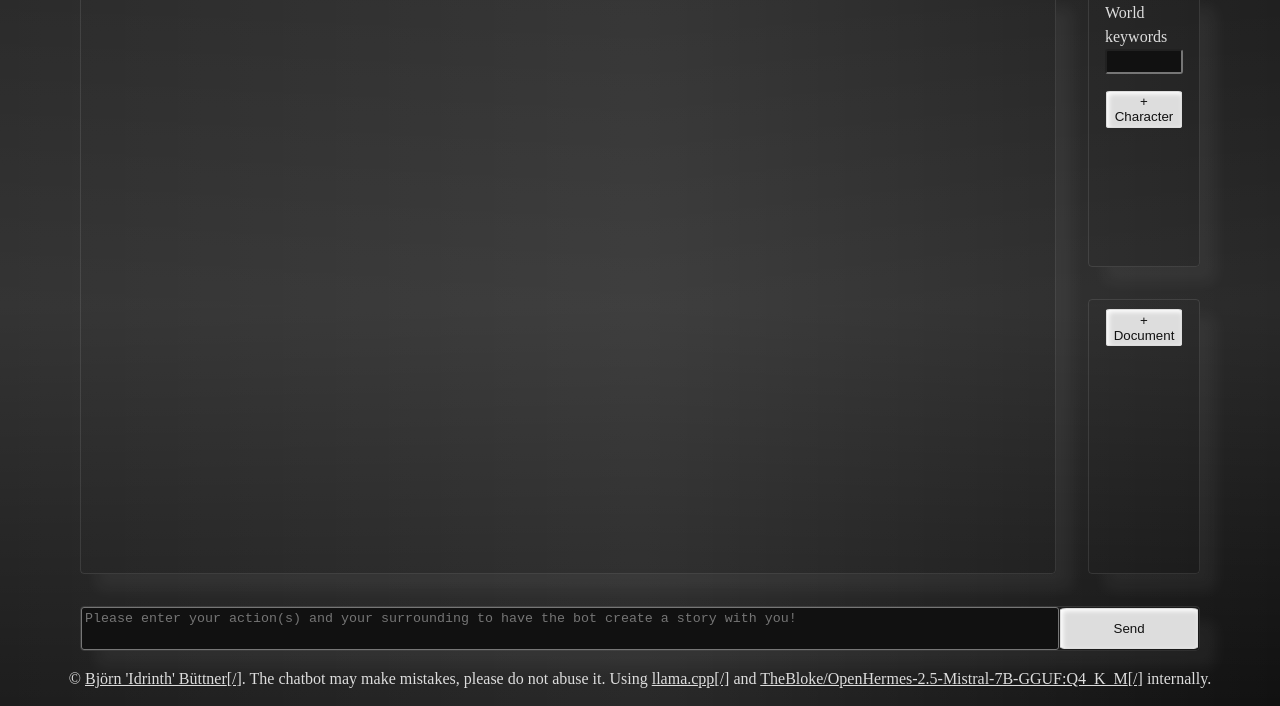
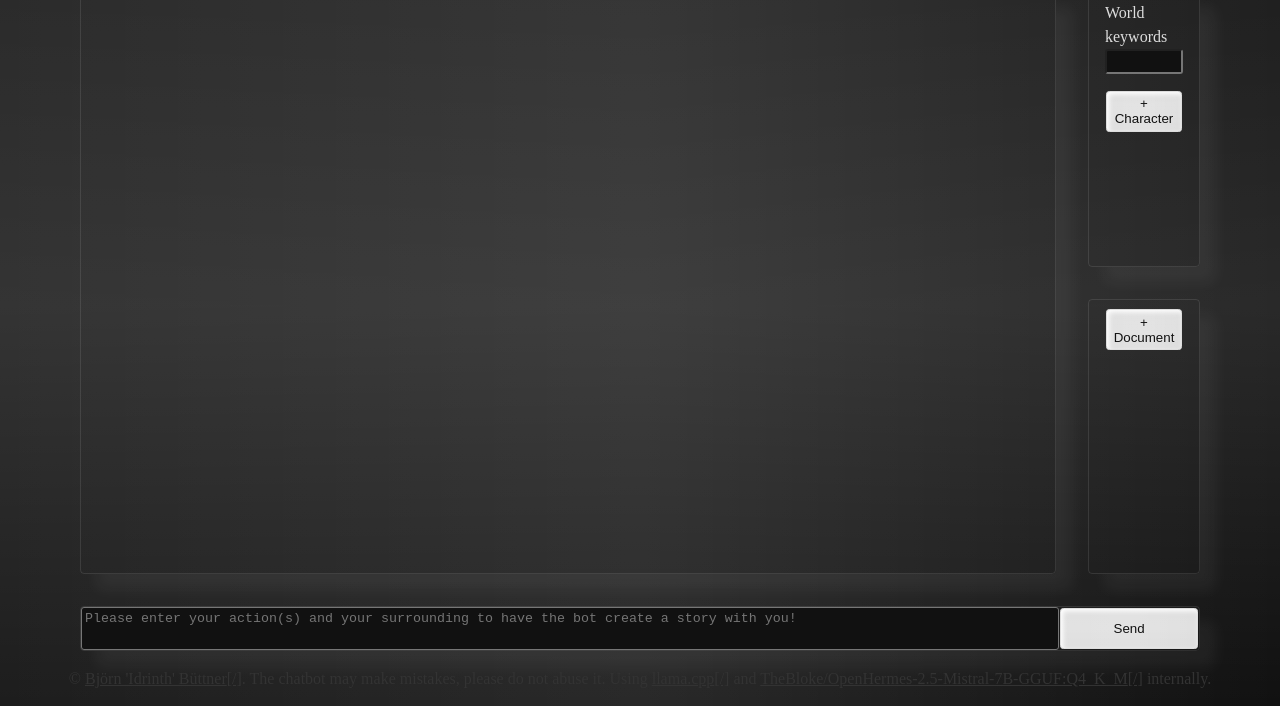
Before and after one commit to Idrinth/roleplay-ai, a plain HTML site: page Ui/public/index.html in a window 1280 px wide. Shown: the part 94-800 px from the top of the page. Drawn offline with Linux system fonts and the light colour scheme; no server answers.

Commit message:
button and footer improvements

```diff
--- a/Ui/public/styles.css
+++ b/Ui/public/styles.css
@@ -50,6 +50,10 @@ footer {
   grid-column-start: 1;
   grid-column-end: 3;
   text-align: center;
+  color: var(--main-shadow);
+}
+footer > a, footer > a:visited, footer > a:active, footer > a:hover, footer > a:focus {
+  color: var(--main-shadow);
 }
 #footer {
   grid-column-start: 1;
@@ -121,15 +125,17 @@ textarea {
 }
 .button, button {
   cursor: pointer;
-  background: var(--main-color);
+  background-color: var(--main-color);
   color: var(--main-bg);
-  border-radius: 5%;
-  padding: 0.2em;
+  border-radius: 0.25em;
+  padding: 0.35em;
   border: 1px solid var(--main-color);
   box-shadow: inset 2px 2px 5px #fff;
   margin: 1px;
+  background-image: linear-gradient(to bottom, rgba(255,255,255,0.05), rgba(255,255,255,0.1), rgba(255,255,255,0)),
+    linear-gradient(to right, rgba(255,255,255,0.05), rgba(255,255,255,0.1), rgba(255,255,255,0));
 }
-.button:hover, button:hover {
+.button:hover, button:hover, .button:focus, button:focus {
   box-shadow: inset 2px 2px 5px #000;
 }
 input, textarea {
```
